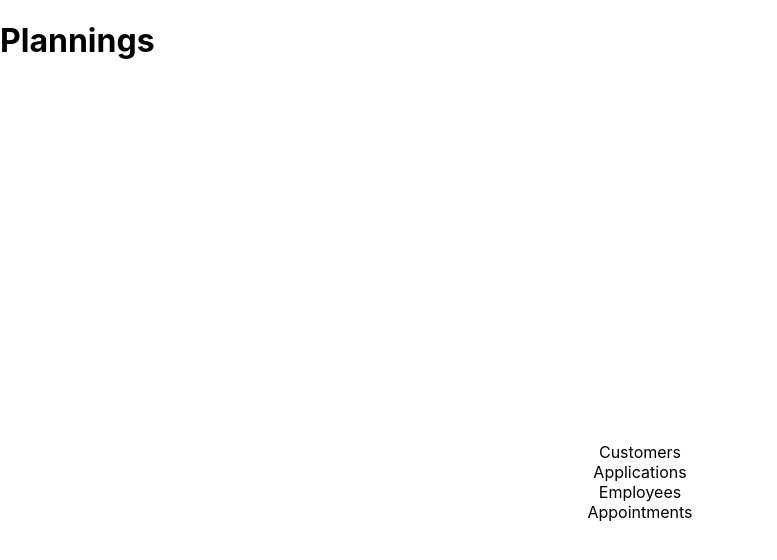
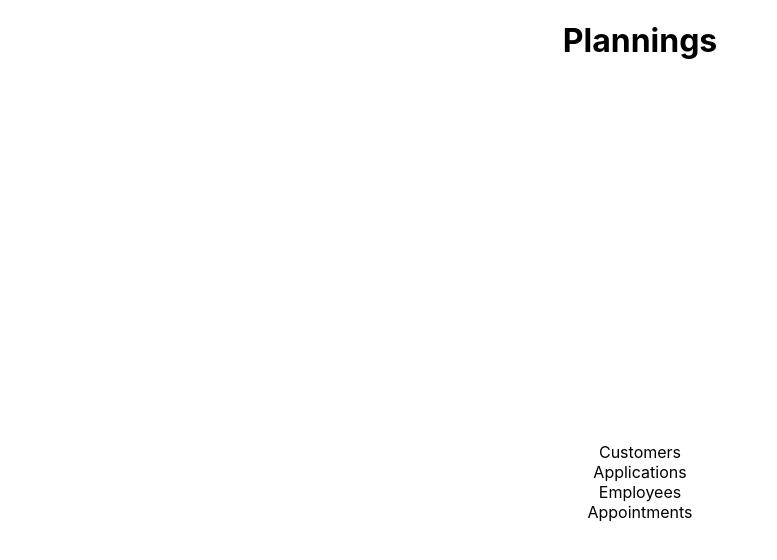
Before and after one commit to deBabbbe/PlaninngsView, a Next.js app: page / in a window 1280 px wide. Shown: the top 560 px of the page, without its empty margins (0-777 px from the left). Built offline with nearby package versions, Linux system fonts and the light colour scheme.

Commit message:
Center header for Plannings

```diff
--- a/styles/globals.css
+++ b/styles/globals.css
@@ -21,3 +21,7 @@ a {
   padding: 12px 0 12px 0;
   text-align: center;
 }
+
+#header {
+  text-align: center;
+}
```
